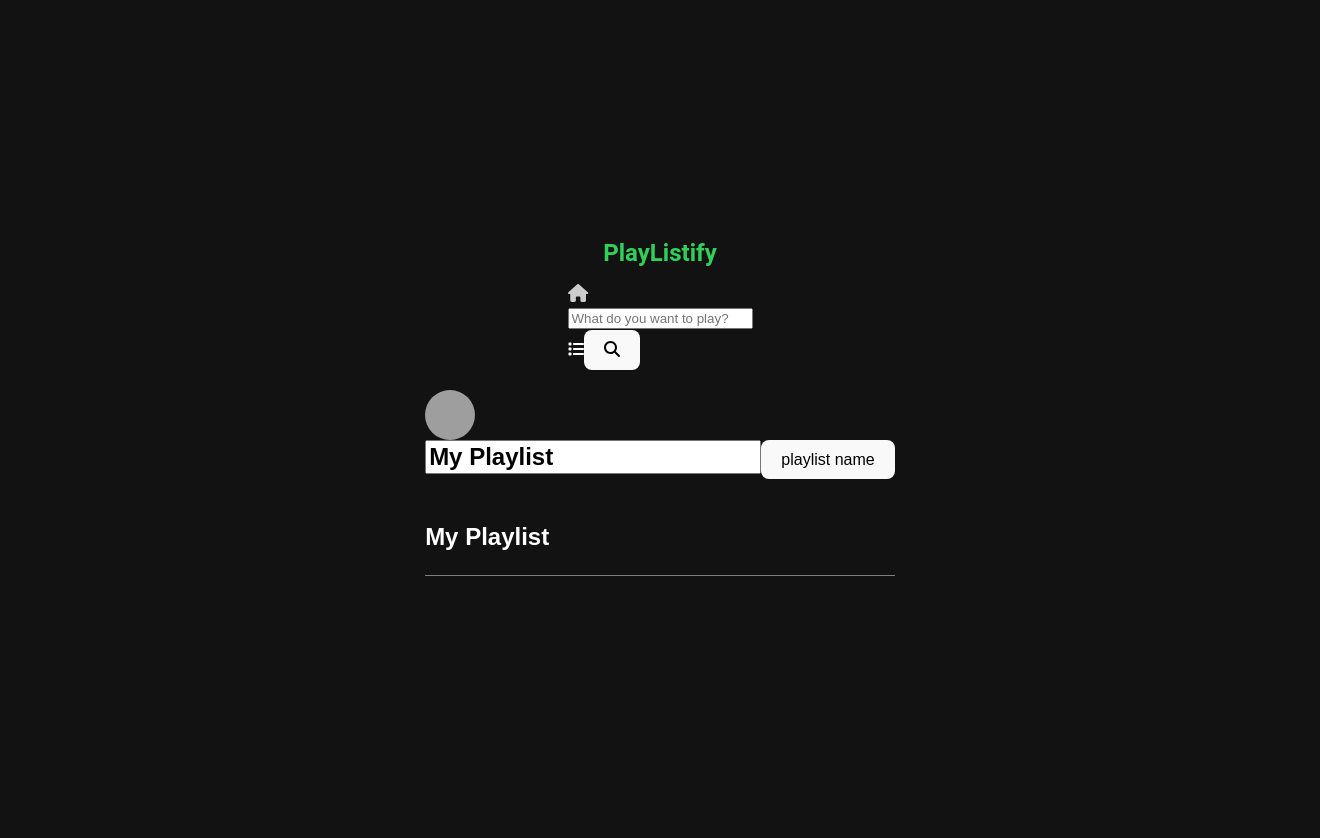
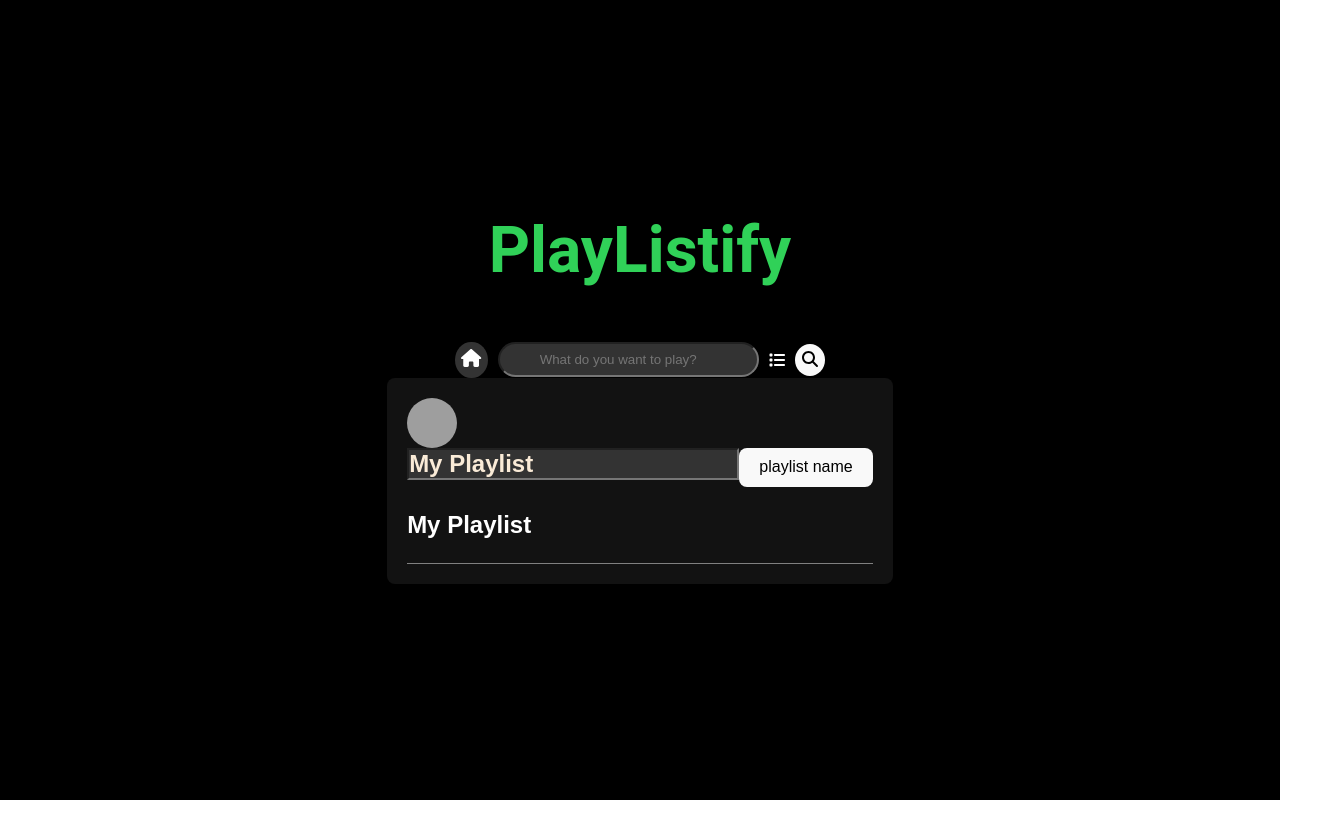
Before and after one commit to Maddy-Phaines/Playlistify2, a React (Vite) app: page / in a window 1280 px wide. Shown: the whole page, 1320 px wide, since content can reach past the window. After the commit the page ends 800 px from the top, so only its background shows below. Built offline with nearby package versions, Linux system fonts and the light colour scheme; grey boxes are pictures that could not be loaded.

Commit message:
Add styling to Track, Playlist and Searchbar

```diff
--- a/src/components/App/App.module.css
+++ b/src/components/App/App.module.css
@@ -1,6 +1,6 @@
 /* App.module.css */
 .appContainer {
-  background-color: #121212; /* Dark background */
+  background-color: #000000; /* Dark background */
   color: #ffffff;
   font-family: "Poppins", sans-serif;
   min-height: 100vh;
@@ -12,9 +12,14 @@
   justify-content: center;
   align-items: center;
 }
-
 .header {
   font-family: "Roboto", sans-serif;
-  font-size: 24px;
+  font-size: 2rem;
   color: #30d158; /* Neon green */
 }
+@media only screen and (min-width: 767px) {
+  .header {
+    font-size: 4rem;
+    margin-bottom: 55px;
+  }
+}
--- a/src/components/Playlist/Playlist.module.css
+++ b/src/components/Playlist/Playlist.module.css
@@ -64,6 +64,8 @@
 .playlistName {
   font-size: 24px;
   font-weight: bold;
+  background-color: #333333;
+  color: antiquewhite;
 }
 
 .trackList {
@@ -75,6 +77,11 @@
   border-bottom: 1px solid grey; /* subtle division line for each item */
 }
 
+.trackItem:hover {
+  background: #333;
+  cursor: pointer;
+}
+
 .lastItem {
   border-bottom: none; /* no border for the last item */
 }
--- a/src/components/Playlist/Playlist.tsx
+++ b/src/components/Playlist/Playlist.tsx
@@ -41,6 +41,7 @@ const Playlist: React.FC<PlaylistProps> = ({
         <button type="submit">playlist name</button>
       </form>
       <div className={styles.trackList}>
+        <h2 className={styles.playlistHeader}>{playlistName}</h2>
         {tracks.map((track) => (
           <Track
             key={track.id}
@@ -49,7 +50,6 @@ const Playlist: React.FC<PlaylistProps> = ({
           />
         ))}
       </div>
-      <h2 className={styles.playlistHeader}>{playlistName}</h2>
     </div>
   );
 };
--- a/src/components/Searchbar/Searchbar.module.css
+++ b/src/components/Searchbar/Searchbar.module.css
@@ -8,3 +8,44 @@
   clip: rect(0, 0, 0, 0);
   border: 0;
 }
+
+.searchContainer {
+  display: flex;
+  align-items: center;
+}
+
+.searchBarContainer {
+  display: flex;
+  flex-grow: 1;
+}
+
+.homeContainer {
+  margin-right: 10px; /* Provide some spacing between the home icon and the search bar */
+}
+
+.btnContainer {
+  display: flex;
+  align-items: center; /* Align the buttons vertically in the center */
+}
+
+.searchBarInput {
+  flex-grow: 1; /* Allow the search input to expand to fill space */
+  margin-right: 10px; /* Spacing between input and button */
+  border-radius: 20px;
+  color: antiquewhite;
+  background-color: #333;
+  padding: 8px 40px;
+}
+
+.homeContainer {
+  border-radius: 100%;
+  padding: 6px;
+  background-color: #333;
+  color: antiquewhite;
+}
+
+.searchBarIcon {
+  padding: 6px;
+  margin-left: 10px;
+  border-radius: 100%;
+}
--- a/src/components/Searchbar/Searchbar.tsx
+++ b/src/components/Searchbar/Searchbar.tsx
@@ -1,3 +1,4 @@
+import React from "react";
 import { FontAwesomeIcon } from "@fortawesome/react-fontawesome";
 import { faHome, faSearch, faList } from "@fortawesome/free-solid-svg-icons";
 import styles from "./Searchbar.module.css";
@@ -15,47 +16,34 @@ function SearchBar({ query, setQuery, onSearch }: SearchBarProps) {
   };
 
   return (
-    <>
     <div className={styles.searchContainer}>
       <div className={styles.homeContainer}>
-          {/* Home Icon */}
         <FontAwesomeIcon
           icon={faHome}
-            style={{ color: "#ccc", fontSize: "18px" }}
-            className={styles["search-bar-home"]}
+          style={{ color: "white", fontSize: "18px" }}
         />
       </div>
-        <div className={styles["search-bar-container"]}>
-          <form onSubmit={handleSubmit}>
-            <label htmlFor="search-input" className={styles.visuallyHidden}>
-              Search
-            </label>
-            {/* Search Input */}
+      <form onSubmit={handleSubmit} className={styles.searchBarContainer}>
         <input
           id="search-input"
-              className={styles["search-bar-input"]}
           type="text"
           placeholder="What do you want to play?"
-              aria-label="Search music and podcasts"
           value={query}
           onChange={(e) => setQuery(e.target.value)}
-              // Update the query state variable's value with the user input as it's typed. Keeps 'query' in sync with input
+          className={styles.searchBarInput} // Check this is correct in your CSS file
         />
-
-            {/* Divider */}
-            <div className={styles["search-bar-divider"]}></div>
+        <div className={styles.btnContainer}>
           <FontAwesomeIcon icon={faList} />
-            {/* Search Icon */}
-            <button type="submit" aria-label="Perform search">
-              <FontAwesomeIcon
-                icon={faSearch}
-                className={styles["search-bar-icon"]}
-              />
+          <button
+            type="submit"
+            aria-label="Perform search"
+            className={styles.searchBarIcon}
+          >
+            <FontAwesomeIcon icon={faSearch} />
           </button>
+        </div>
       </form>
     </div>
-      </div>
-    </>
   );
 }
 
--- a/src/components/SongItem/SongItem.module.css
+++ b/src/components/SongItem/SongItem.module.css
@@ -1,26 +1,17 @@
 /* src/components/SongItem.module.css */
-
-.trackDetails {
-  flex-grow: 1;
-}
-
-.duration {
-  color: grey;
-}
-
 .trackItem {
   display: flex;
-  align-items: center;
-  justify-content: space-between;
+  justify-content: space-between; /* Adjusts children to each side of container */
+  align-items: center; /* Vertical alignment */
   padding: 10px 0;
-  margin-bottom: 10px;
-  border-bottom: 1px solid #404040;
+  text-align: center;
 }
 
 .trackDetails {
-  flex-grow: 1;
   display: flex;
   align-items: center;
+  flex-grow: 1; /* Allows this container to take up as much space as possible */
+  text-align: center;
 }
 
 .trackCover {
@@ -29,21 +20,41 @@
   border-radius: 50%;
   background-size: cover;
   margin-right: 10px;
-}
-
-.trackName {
-  font-size: 16px;
-  color: #ffffff;
+  display: flex;
 }
 
 .trackAlbum {
-  font-size: 14px;
-  color: #bbbbbb;
-  margin-left: auto;
-  padding-left: 20px;
+  margin-left: 12px;
+}
+.buttonContainer {
+  display: flex;
+  justify-content: center; /* Center button within the container */
+  margin-left: 12px;
+  margin-right: 10px;
+}
+.container {
+  display: flex;
+  align-items: center;
+  justify-content: space-around;
+  border-bottom: 1px solid grey;
+  padding: 40px;
 }
 
-/* Adding animation for hover effects on track items */
-.trackItem:hover {
-  background-color: #333333;
+.trackInfo {
+  margin-left: 12px;
 }
+
+.title {
+  margin-left: 2px;
+}
+
+.artist {
+  margin-left: 12px;
+}
+
+.btn {
+}
+
+.duration {
+  margin-left: 12px;
+}
--- a/src/components/SongItem/SongItem.tsx
+++ b/src/components/SongItem/SongItem.tsx
@@ -15,9 +15,13 @@ const SongItem: React.FC<{
           style={{ backgroundImage: `url(${song.cover})` }} // Use inline styles for dynamic image URLs
         />
         <span className={styles.trackName}>{song.title}</span>
+        <span className={styles.trackAlbum}>{song.album}</span>
       </div>
-      <span className={styles.trackAlbum}>{song.album}</span>
-      <button onClick={() => onAddToPlaylist(song.id)}>Add to Playlist</button>
+      <div className={styles.buttonContainer}>
+        <button onClick={() => onAddToPlaylist(song.id)}>
+          Add to Playlist
+        </button>
+      </div>
     </div>
   );
 };
--- a/src/components/SongList/SongList.module.css
+++ b/src/components/SongList/SongList.module.css
@@ -1,4 +1,19 @@
 /* src/components/SongList.module.css */
+* {
+  box-sizing: border-box;
+  margin: 0;
+  padding: 0;
+}
+
 .songList {
+  display: flex;
+  justify-content: center;
   margin-top: 20px;
+  text-align: center;
+  background-color: blue;
+  flex-grow: 1;
 }
+
+ul {
+  list-style: none;
+}
--- a/src/components/Track/Track.module.css
+++ b/src/components/Track/Track.module.css
@@ -0,0 +1,42 @@
+.container {
+  display: flex;
+  align-items: center;
+  justify-content: space-around;
+  border-bottom: 1px solid grey;
+  padding: 40px;
+}
+
+.trackInfo {
+  margin-left: 12px;
+}
+
+.title {
+  margin-left: 2px;
+}
+
+.artist {
+  margin-left: 12px;
+}
+
+.btn {
+  margin-left: 12px;
+  margin-right: 10px;
+}
+
+.duration {
+  margin-left: 12px;
+}
+
+.trackItem {
+  background-color: #282828;
+  margin: 10px 0;
+  padding: 15px;
+  border-radius: 10px;
+  box-shadow: 0 4px 6px rgba(0, 0, 0, 0.1);
+  transition: transform 0.2s;
+}
+
+.trackItem:hover {
+  transform: scale(1.02);
+  background-color: #3a3a3a;
+}
--- a/src/components/Track/Track.tsx
+++ b/src/components/Track/Track.tsx
@@ -9,11 +9,16 @@ interface TrackProps {
 
 function Track({ track, onAddToPlaylist, onRemoveFromPlaylist }: TrackProps) {
   return (
-    <div className={styles.container}>
-      <img src={track.cover} alt={`${track.title} cover`} />
+    <div className={styles.trackItem}>
+      <img
+        src={track.cover}
+        alt={`${track.title} cover`}
+        className={styles.cover}
+      />
       <div className={styles.trackInfo}>
-        <p>{track.title}</p>
-        <p>{track.artist}</p>
+        <span className={styles.title}>{track.title}</span>
+        <span className={styles.artist}>{track.artist}</span>
+        <span className={styles.duration}>{track.duration}</span>
       </div>
       <div>
         {onAddToPlaylist && (
@@ -22,11 +27,13 @@ function Track({ track, onAddToPlaylist, onRemoveFromPlaylist }: TrackProps) {
           </button>
         )}
         {onRemoveFromPlaylist && (
-          <button onClick={() => onRemoveFromPlaylist(track.id)}>
+          <button
+            className={styles.btn}
+            onClick={() => onRemoveFromPlaylist(track.id)}
+          >
             Remove from Playlist
           </button>
         )}
-        <span>{track.duration}</span>
       </div>
     </div>
   );
--- a/src/components/searchresults/SearchResults.module.css
+++ b/src/components/searchresults/SearchResults.module.css
@@ -1,6 +1,16 @@
 .resultsContainer {
   /* src/components/SearchResults.module.css */
   color: white;
-  background-color: black;
+  background-color: #121212;
   padding: 20px;
+  border-radius: 12px;
+  margin: 20px 0;
+  display: flex;
+  flex-direction: column;
+  text-align: center;
 }
+
+.container {
+  display: flex;
+  flex-direction: column;
+}
--- a/src/components/searchresults/Searchresults.tsx
+++ b/src/components/searchresults/Searchresults.tsx
@@ -29,10 +29,10 @@ const SearchResults: React.FC<SearchResultsProps> = ({
   return (
     <div className={styles.resultsContainer}>
       {searchResults.length > 0 && topArtist && (
-        <>
+        <div className={styles.container}>
           <ArtistProfile artist={topArtist.artist} cover={topArtist.cover} />
           <SongList songs={searchResults} onAddToPlaylist={onAddToPlaylist} />
-        </>
+        </div>
       )}
     </div>
   );
```
Lines whose indentation alone changed are shown as unchanged.
